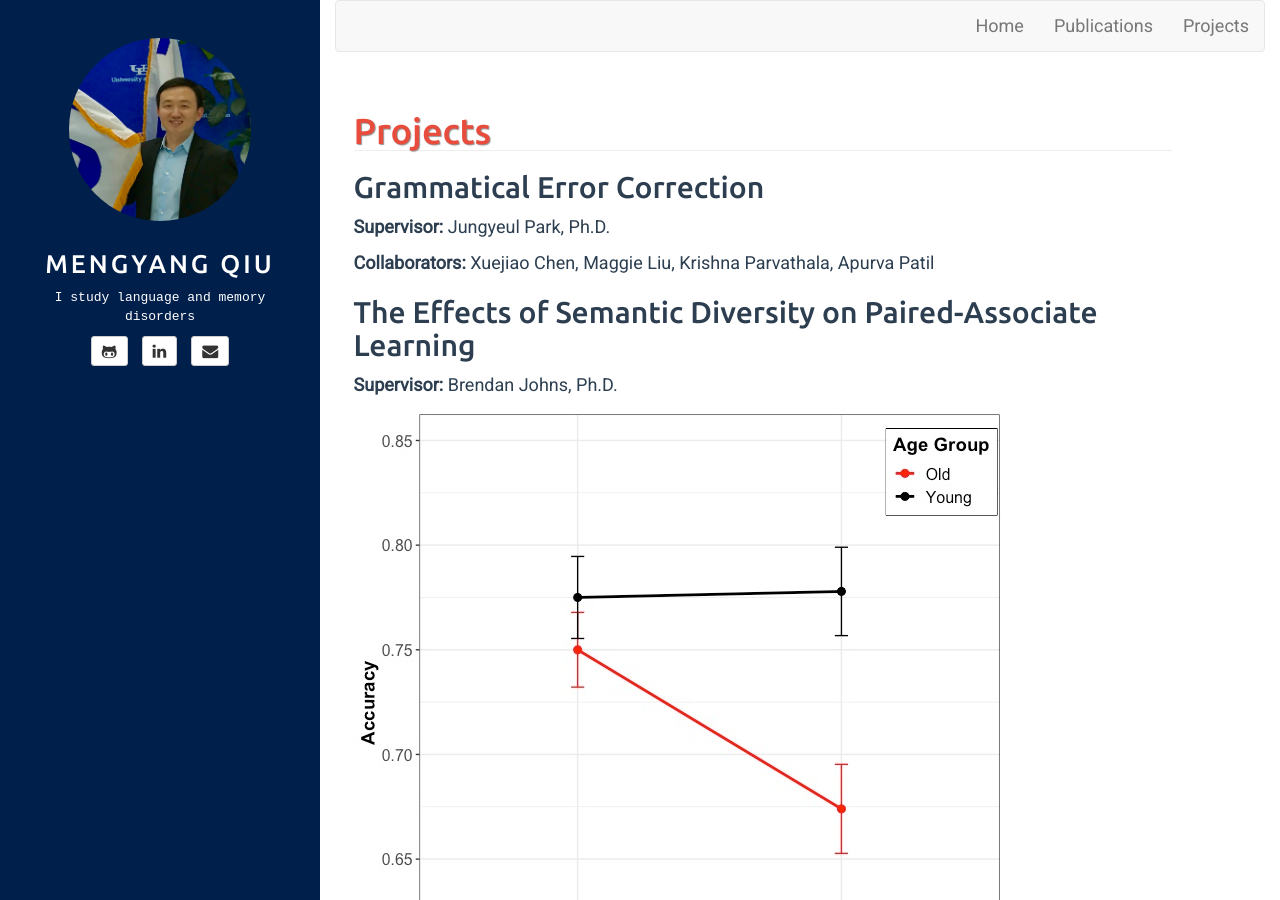
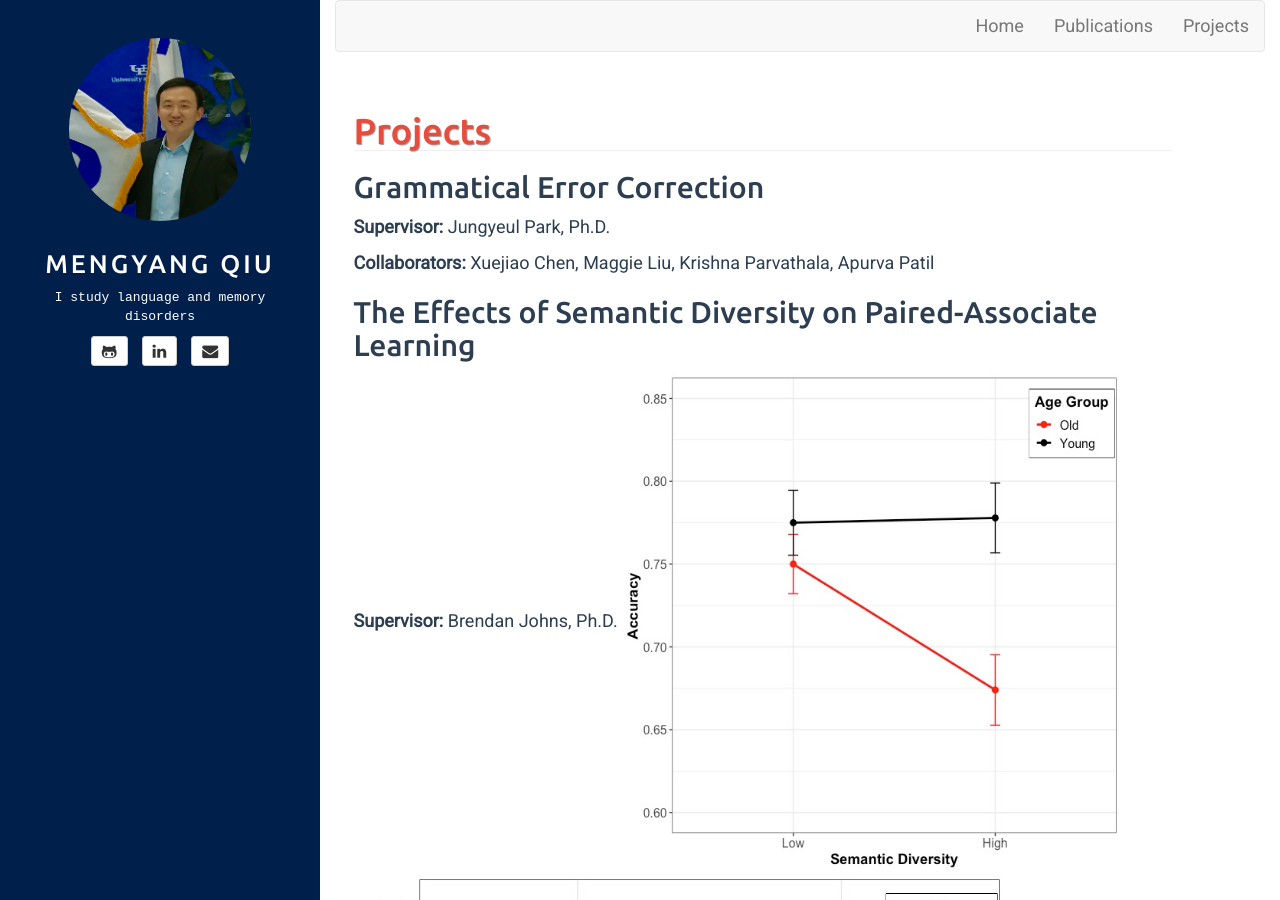
Before and after one commit to mengyangq/mengyangq.github.io, a Jekyll site: the page built from projects.html, in a window 1280 px wide and 900 px high. Built offline with Jekyll 4.4.1, drawn with Linux system fonts in a browser that asks for light colours.

Commit message:
Update projects.md

```diff
--- a/_includes/projects.md
+++ b/_includes/projects.md
@@ -7,7 +7,7 @@
 
 ## The Effects of Semantic Diversity on Paired-Associate Learning
 **Supervisor:** Brendan Johns, Ph.D.
-
+<img src="../pub/pal.jpeg" width="500" height="500">
 ![alt text](../pub/pal.jpeg "SD and PAL")
 
 ## Memory Searching Pathway Underlying Verb Fluency
```
